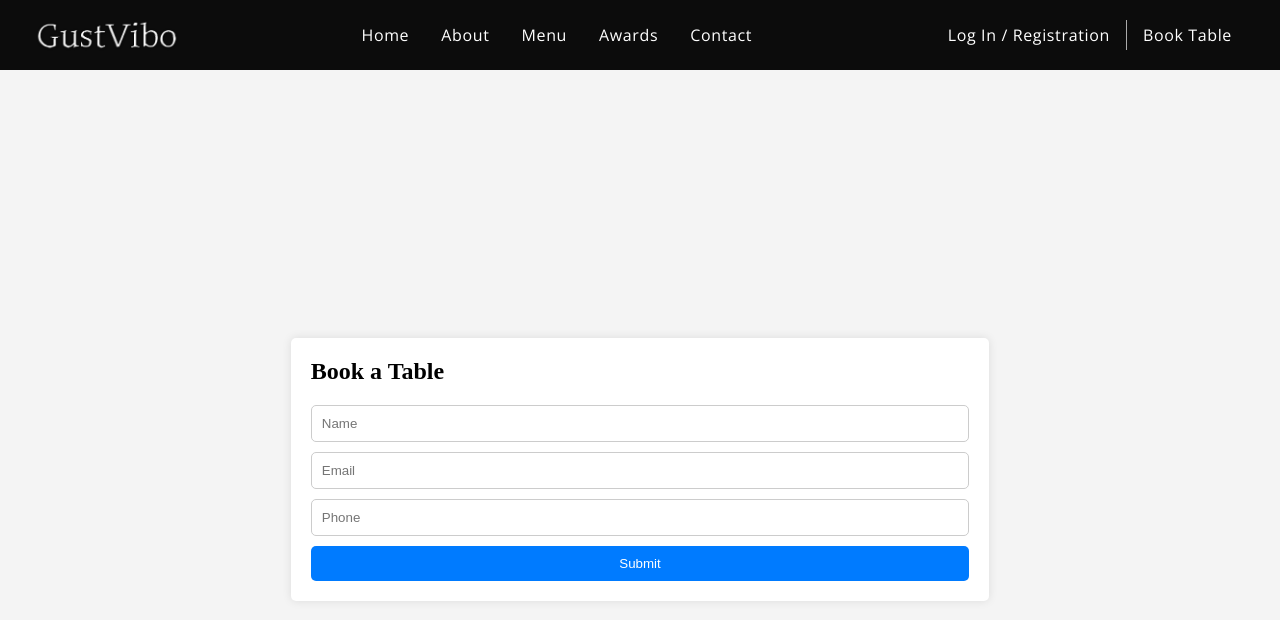
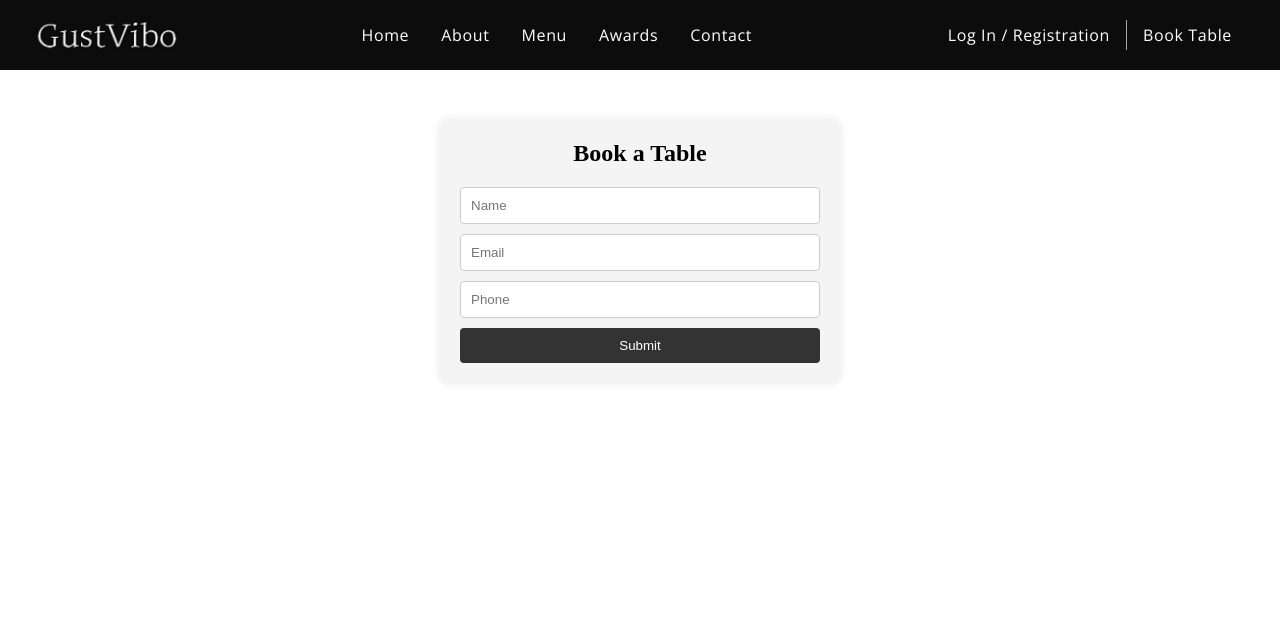
Before and after one commit to SRI-RAYUDU/Gustvibo-res1, a React (Create React App) app: page /login in a window 1280 px wide. Shown: the top 620 px of the page. Built offline with nearby package versions, Linux system fonts and the light colour scheme; no server answers; a web font is replaced by a local one.

Commit message:
Added booking form and thank you page with Firebase integration

```diff
--- a/src/components/Navbar/Navbar.js
+++ b/src/components/Navbar/Navbar.js
@@ -4,6 +4,8 @@ import images from '../../constants/images';
 import './Navbar.css';
 import { MdOutlineRestaurantMenu } from 'react-icons/md';
 import { Link } from 'react-router-dom';
+import { db } from './firebaseconfi';  // Adjust this path according to where your firebase.js file is located
+
 
 const Navbar = () => {
   const [toggleMenu, setToggleMenu] = useState(false);
--- a/src/components/Navbar/login.css
+++ b/src/components/Navbar/login.css
@@ -1,19 +1,14 @@
 .login {
-    display: flex;
-    justify-content: center;
-    align-items: center;
-    height: 100vh;
+    max-width: 400px;
+    margin: 50px auto;
+    padding: 20px;
     background-color: #f4f4f4;
-  }
-
-  .login__form {
-    background-color: white;
-    padding: 20px;
-    border-radius: 5px;
+    border-radius: 8px;
     box-shadow: 0 0 10px rgba(0, 0, 0, 0.1);
   }
 
   .login__form h2 {
+    text-align: center;
     margin-bottom: 20px;
   }
 
@@ -22,15 +17,19 @@
     padding: 10px;
     margin-bottom: 10px;
     border: 1px solid #ccc;
-    border-radius: 5px;
+    border-radius: 4px;
   }
 
   .login__form button {
     width: 100%;
     padding: 10px;
-    background-color: #007bff;
+    background-color: #333;
     color: white;
     border: none;
-    border-radius: 5px;
+    border-radius: 4px;
     cursor: pointer;
   }
+
+  .login__form button:hover {
+    background-color: #555;
+  }
--- a/src/components/Navbar/login.js
+++ b/src/components/Navbar/login.js
@@ -1,6 +1,6 @@
 import React, { useState } from 'react';
 import { useNavigate } from 'react-router-dom';
-import { db } from '../../firebase';
+import { db } from './firebaseconfi';
 import { collection, addDoc } from 'firebase/firestore';
 import './login.css';
 
@@ -16,9 +16,9 @@ const Login = () => {
       await addDoc(collection(db, 'bookings'), {
         name,
         email,
-        phone
+        phone,
       });
-      navigate('/thank-you');
+      navigate('/thank-you'); // Navigate to Thank You page after successful submission
     } catch (error) {
       console.error('Error adding document: ', error);
     }
--- a/src/components/Navbar/thankyou.css
+++ b/src/components/Navbar/thankyou.css
@@ -0,0 +1,14 @@
+.thank-you {
+    text-align: center;
+    margin-top: 100px;
+  }
+
+  .thank-you h2 {
+    font-size: 24px;
+    margin-bottom: 20px;
+  }
+
+  .thank-you p {
+    font-size: 18px;
+    color: #555;
+  }
```
